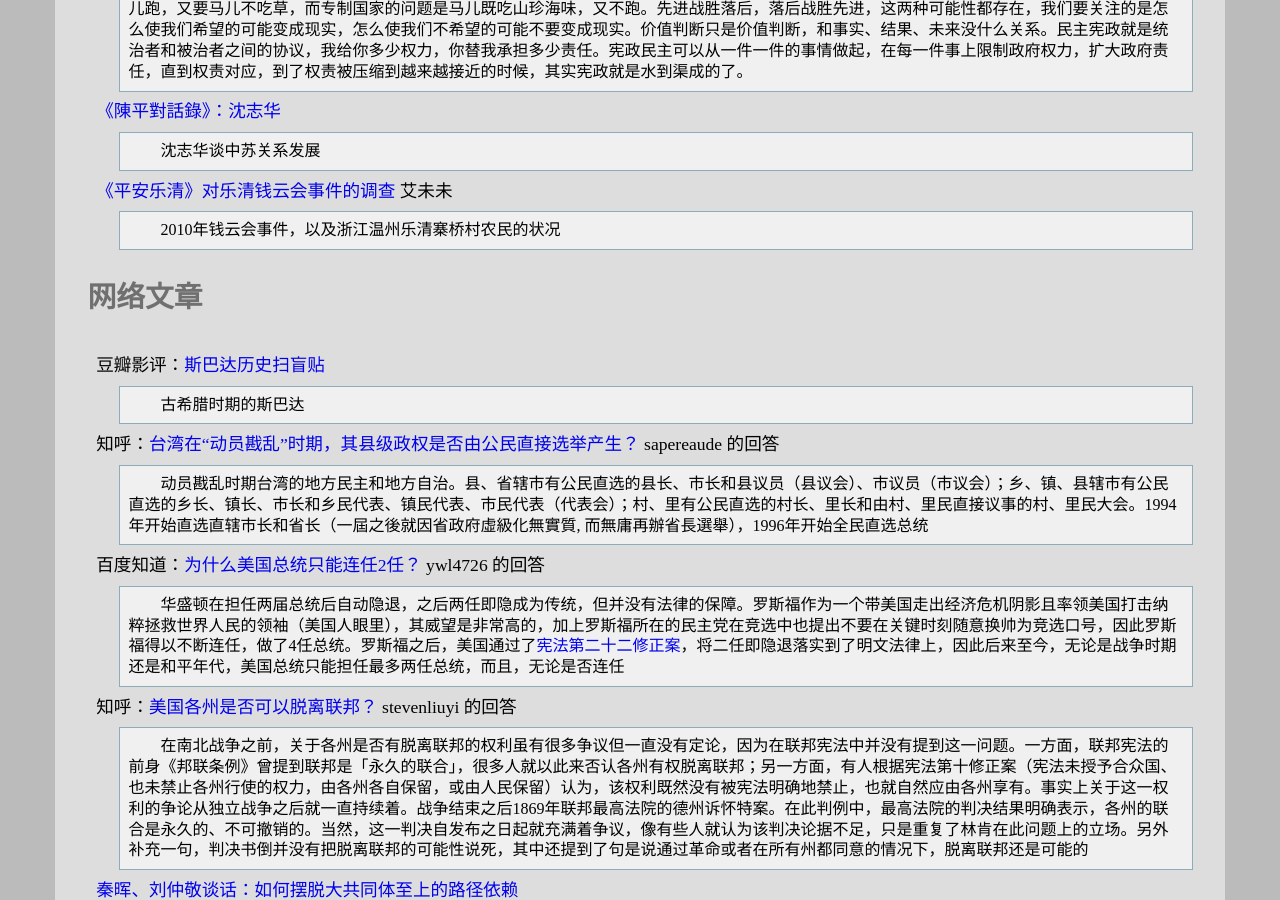
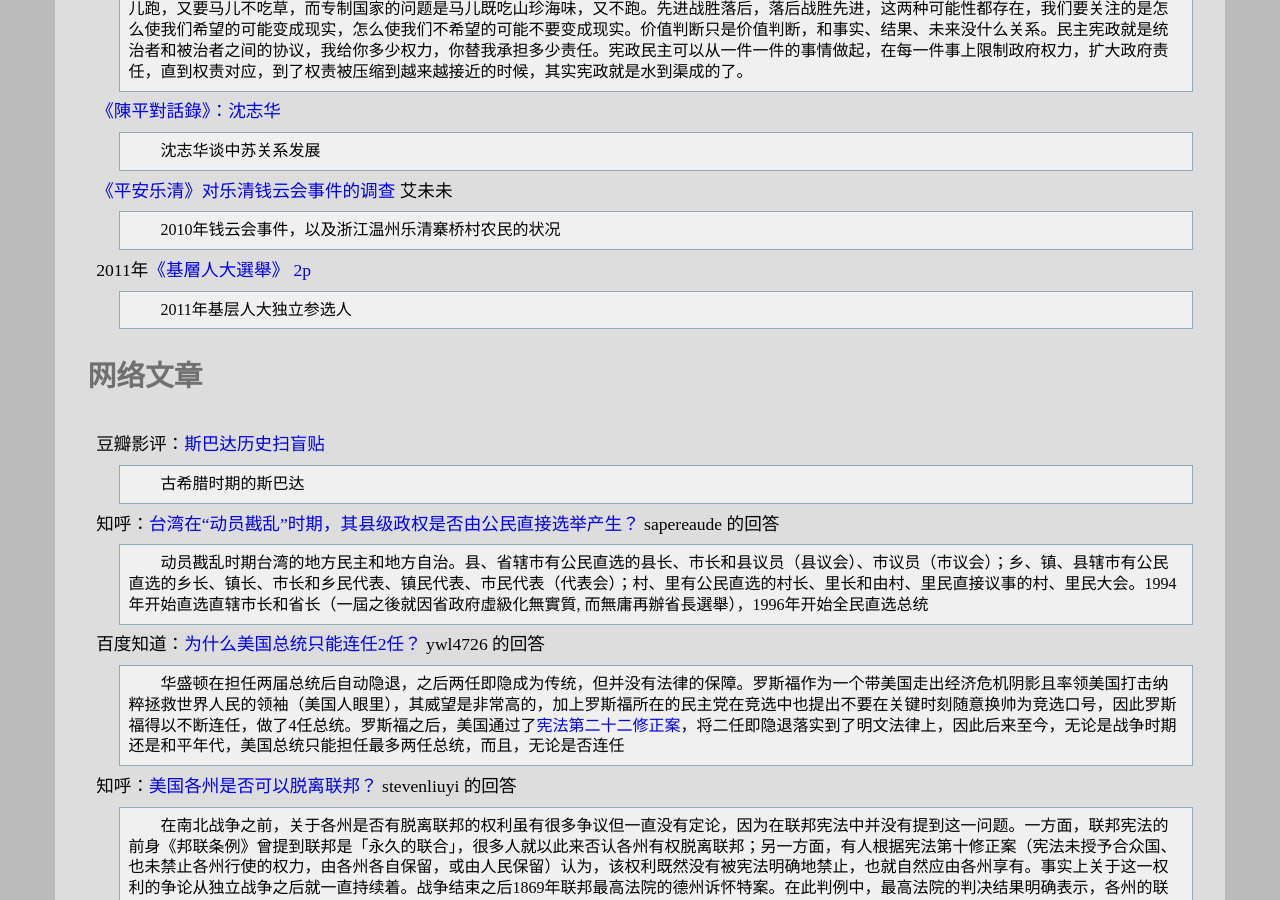
Before and after one commit to leiqin/leiqin.github.io, a Jekyll site: the page built from shoucang/history.markdown, in a window 1280 px wide and 900 px high, scrolled down 9208 px. Built offline with Jekyll 4.4.1, drawn with Linux system fonts in a browser that asks for light colours; nearby versions of some CDN libraries.

Commit message:
* 添加视频 2011年独立参选人

```diff
--- a/shoucang/history.markdown
+++ b/shoucang/history.markdown
@@ -192,6 +192,9 @@ NHK纪录片：[年轻人的“反叛” 香港占中75天](https://youtu.be/_ed
 [《平安乐清》对乐清钱云会事件的调查](https://youtu.be/_Q-jWmPKxzE) 艾未未
 :	2010年钱云会事件，以及浙江温州乐清寨桥村农民的状况
 
+2011年[《基層人大選舉》](https://youtu.be/ljwky5Dtfro) [2p](https://youtu.be/nWfAH3WA_eY)
+:	2011年基层人大独立参选人
+
 ### 网络文章
 
 豆瓣影评：[斯巴达历史扫盲贴](http://movie.douban.com/review/1139082/)
```
